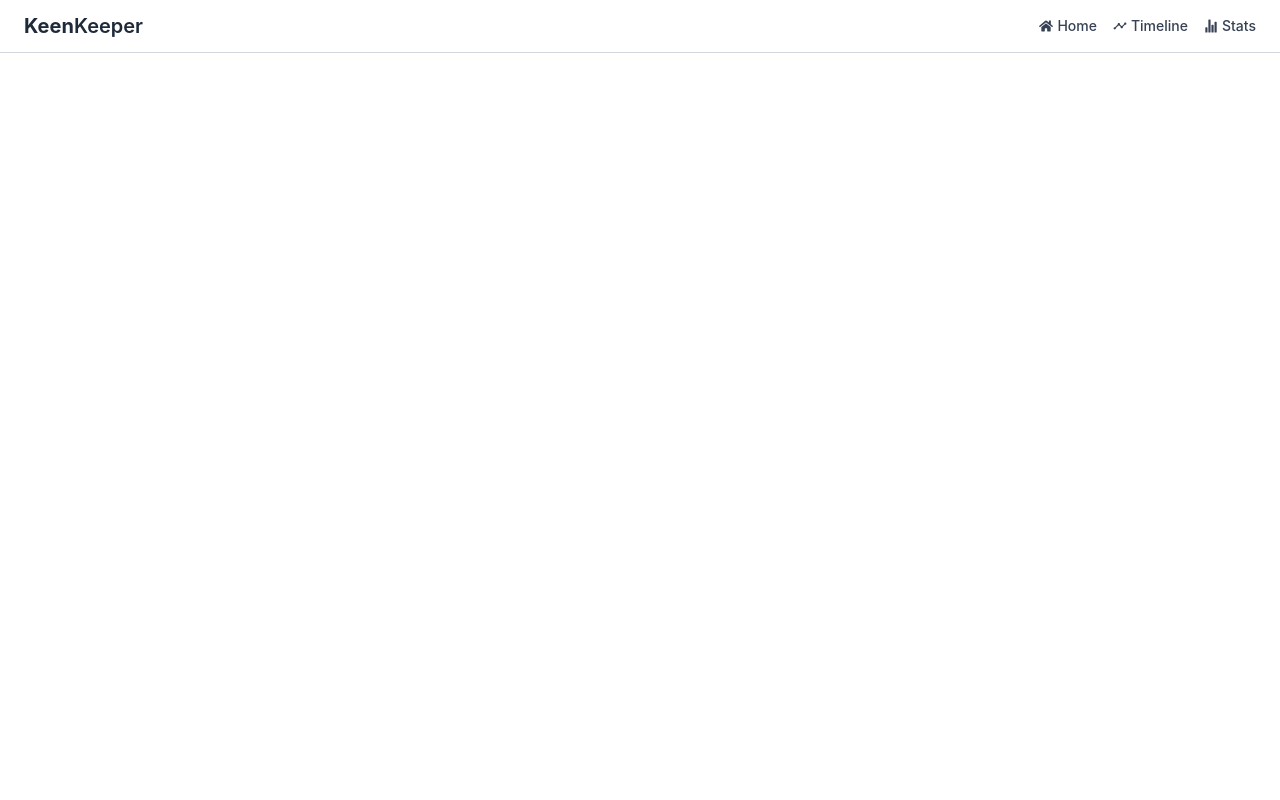
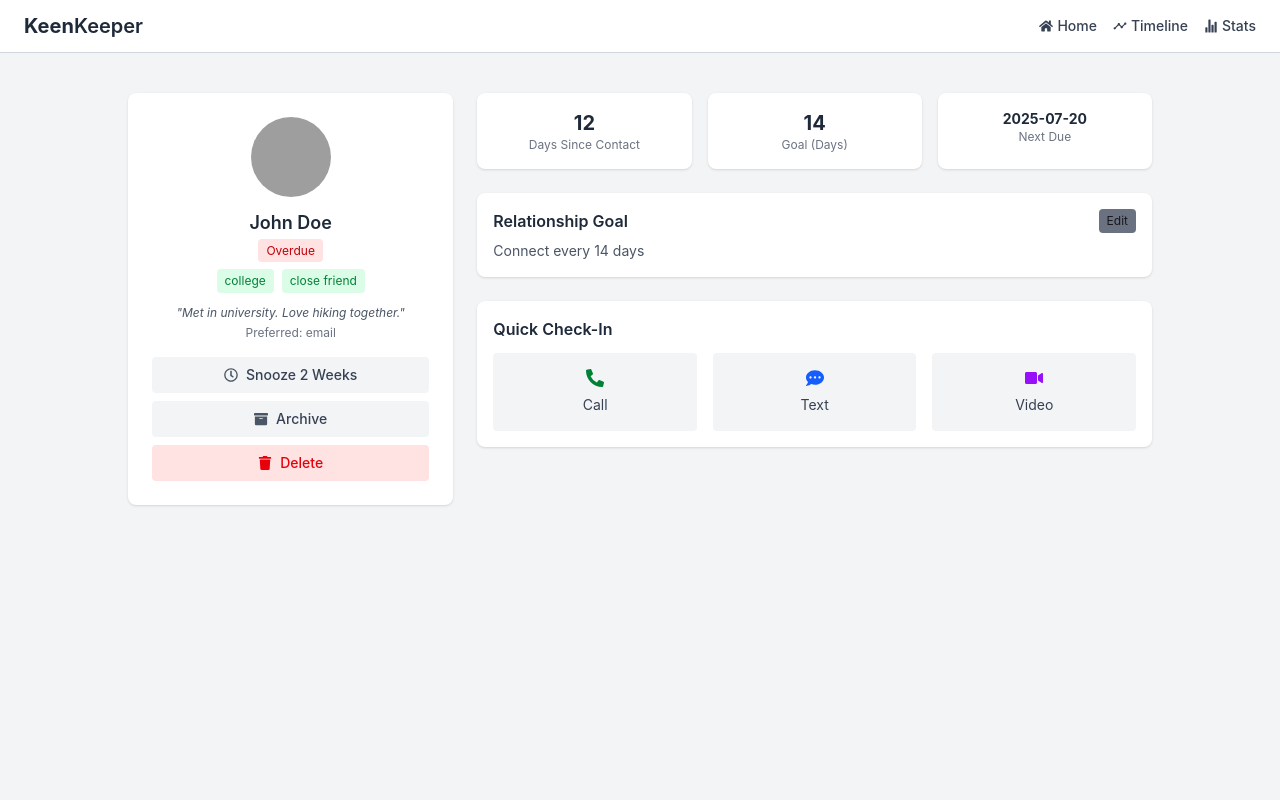
Before and after one commit to sarwar-jahan1/Assignment-7-keen-keeper, a React (Vite) app: page /friend/1 in a window 1280 px wide. Shown: the top 800 px of the page. Built offline with nearby package versions, Linux system fonts and the light colour scheme; grey boxes are pictures that could not be loaded.

Commit message:
Added individual details for every friend and fix somethings

```diff
--- a/src/App.jsx
+++ b/src/App.jsx
@@ -5,6 +5,8 @@ import Navbar from "./components/Navbar/Navbar";
 import Home from "./Pages/Home";
 import Timeline from "./Pages/Timeline";
 import Stats from "./Pages/Stats";
+import FriendDetails from "./Pages/FriendDetails";
+import Footer from "./components/Footer/Footer";
 
 function App() {
   return (
@@ -15,7 +17,9 @@ function App() {
         <Route path="/" element={<Home />} />
         <Route path="/timeline" element={<Timeline />} />
         <Route path="/stats" element={<Stats />} />
+        <Route path="/friend/:id" element={<FriendDetails />} />
       </Routes>
+      <Footer></Footer>
 
     </BrowserRouter>
   );
--- /dev/null
+++ b/src/Pages/FriendDetails.jsx
@@ -0,0 +1,147 @@
+import { useParams } from "react-router-dom";
+import friends from "../data/friend.json";
+import { FaPhoneAlt } from "react-icons/fa";
+import { FaCommentDots } from "react-icons/fa";
+import { FaVideo } from "react-icons/fa";
+import { FaRegClock } from "react-icons/fa";
+import { FaArchive } from "react-icons/fa";
+import { FaTrash } from "react-icons/fa";
+
+const FriendDetails = () => {
+  const { id } = useParams();
+  const friend = friends.find((f) => f.id === parseInt(id));
+
+  if (!friend) {
+    return (
+      <div className="min-h-screen flex items-center justify-center text-red-500 text-lg">
+        Friend not found
+      </div>
+    );
+  }
+
+  return (
+    <div className="bg-gray-100 min-h-screen py-10 px-4">
+      <div className="max-w-5xl mx-auto grid grid-cols-1 md:grid-cols-3 gap-6">
+        {/* LEFT CARD */}
+        <div className="bg-white p-6 rounded-lg shadow text-center">
+          <img
+            src={friend.picture}
+            alt={friend.name}
+            className="w-20 h-20 rounded-full mx-auto mb-3"
+          />
+
+          <h2 className="font-semibold text-lg text-gray-800">{friend.name}</h2>
+
+          <span
+            className={`text-xs px-2 py-1 rounded ${
+              friend.status === "on-track"
+                ? "bg-green-100 text-green-700"
+                : "bg-red-100 text-red-700"
+            }`}
+          >
+            {friend.status === "on-track" ? "On-Track" : "Overdue"}
+          </span>
+
+          <div className="mt-2 flex justify-center gap-2 flex-wrap">
+            {friend.tags.map((tag, i) => (
+              <span
+                key={i}
+                className="text-xs bg-green-100 text-green-700 px-2 py-1 rounded"
+              >
+                {tag}
+              </span>
+            ))}
+          </div>
+
+          <p className="text-xs text-gray-600 mt-3 italic">"{friend.bio}"</p>
+
+          <p className="text-xs text-gray-500 mt-1">Preferred: email</p>
+
+          {/* Buttons */}
+          <div className="mt-4 space-y-2 text-sm">
+            <button className="w-full bg-gray-100 text-gray-700 font-medium py-2 rounded hover:bg-gray-200 flex items-center justify-center gap-2">
+              <FaRegClock className="text-gray-600" />
+              Snooze 2 Weeks
+            </button>
+
+            <button className="w-full bg-gray-100 text-gray-700 font-medium py-2 rounded hover:bg-gray-200 flex items-center justify-center gap-2">
+              <FaArchive className="text-gray-600" />
+              Archive
+            </button>
+
+            <button className="w-full bg-red-100 text-red-600 font-medium py-2 rounded hover:bg-red-200 flex items-center justify-center gap-2">
+              <FaTrash className="text-red-600" />
+              Delete
+            </button>
+          </div>
+        </div>
+
+        {/* RIGHT SIDE */}
+        <div className="md:col-span-2 space-y-6">
+          {/* TOP STATS */}
+          <div className="grid grid-cols-1 sm:grid-cols-3 gap-4">
+            <div className="bg-white p-4 rounded-lg shadow text-center">
+              <h2 className="text-xl font-bold text-gray-800">
+                {friend.days_since_contact}
+              </h2>
+              <p className="text-xs text-gray-500">Days Since Contact</p>
+            </div>
+
+            <div className="bg-white p-4 rounded-lg shadow text-center">
+              <h2 className="text-xl font-bold text-gray-800">{friend.goal}</h2>
+              <p className="text-xs text-gray-500">Goal (Days)</p>
+            </div>
+
+            <div className="bg-white p-4 rounded-lg shadow text-center">
+              <h2 className="text-sm font-bold text-gray-800">
+                {friend.next_due_date}
+              </h2>
+              <p className="text-xs text-gray-500">Next Due</p>
+            </div>
+          </div>
+
+          {/* RELATIONSHIP GOAL */}
+          <div className="bg-white p-4 rounded-lg shadow">
+            <div className="flex justify-between items-center">
+              <h3 className="font-semibold text-gray-800">Relationship Goal</h3>
+              <button className="text-xs bg-gray-500 px-2 py-1 rounded hover:bg-gray-300">
+                Edit
+              </button>
+            </div>
+
+            <p className="text-sm text-gray-600 mt-2">
+              Connect every {friend.goal} days
+            </p>
+          </div>
+
+          {/* QUICK CHECK-IN */}
+          <div className="bg-white p-4 rounded-lg shadow">
+            <h3 className="font-semibold mb-3 text-gray-800">Quick Check-In</h3>
+
+            <div className="grid grid-cols-3 gap-4 text-center">
+              <div className="bg-gray-100 p-4 rounded hover:bg-gray-200 cursor-pointer flex flex-col items-center gap-2">
+                <FaPhoneAlt className="text-green-700 text-lg" />
+                <p className="text-sm text-gray-700">Call</p>
+              </div>
+
+              <div className="bg-gray-100 p-4 rounded hover:bg-gray-200 cursor-pointer flex flex-col items-center gap-2">
+                <FaCommentDots className="text-blue-600 text-lg" />
+                <p className="text-sm text-gray-700">Text</p>
+              </div>
+
+              <div className="bg-gray-100 p-4 rounded hover:bg-gray-200 cursor-pointer flex flex-col items-center gap-2">
+                <FaVideo className="text-purple-600 text-lg" />
+                <p className="text-sm text-gray-700">Video</p>
+              </div>
+            </div>
+          </div>
+        </div>
+      </div>
+
+
+
+    </div>
+  );
+};
+
+export default FriendDetails;
--- a/src/Pages/Home.jsx
+++ b/src/Pages/Home.jsx
@@ -1,10 +1,11 @@
 import React from "react";
 import friends from "../data/friend.json";
 import { FaFacebookF, FaTwitter, FaGithub } from "react-icons/fa";
+import { Link } from "react-router-dom";
 
 const Home = () => {
   return (
-    <div className="bg-white min-h-screen text-center ">
+    <div className="bg-white min-h-screen text-center py-5">
       {/* Header */}
       <h1 className="text-3xl md:text-4xl font-bold text-black mb-3">
         Friends to keep close in your life
@@ -58,10 +59,8 @@ const Home = () => {
 
         <div className="grid grid-cols-1 sm:grid-cols-2 md:grid-cols-4 gap-6">
           {friends.map((friend) => (
-            <div
-              key={friend.id}
-              className="bg-gray-100 p-5 rounded shadow-md text-center transition duration-300 hover:shadow-lg"
-            >
+            <Link to={`/friend/${friend.id}`} key={friend.id}>
+              <div className="bg-gray-100 p-5 rounded shadow-md text-center transition duration-300 hover:shadow-lg cursor-pointer">
                 <img
                   src={friend.picture}
                   alt={friend.name}
@@ -95,43 +94,11 @@ const Home = () => {
                   {friend.status === "on-track" ? "On-Track" : "Overdue"}
                 </span>
               </div>
+            </Link>
           ))}
         </div>
       </div>
 
-      <div className="bg-[#2d5f4a] text-white mt-16 py-10 ">
-        <h2 className="text-2xl font-bold mb-2">KeenKeeper</h2>
-        <p className="text-sm text-gray-200 mb-6">
-          Your personal shelf of meaningful connections. Browse, tend, and
-          nurture the relationships that matter most.
-        </p>
-
-        <p className="mb-3 font-semibold">Social Links</p>
-
-        <div className="flex justify-center gap-4 mb-6">
-          <div className="bg-white text-black p-2 rounded-full">
-            <FaGithub />
-          </div>
-          <div className="bg-white text-black p-2 rounded-full">
-            <FaFacebookF />
-          </div>
-          <div className="bg-white text-black p-2 rounded-full">
-            <FaTwitter />
-          </div>
-
-        </div>
-        <div className="w-full max-w-5xl mx-auto border-t border-green-900 my-6"></div>
-
-        <div className="flex justify-between max-w-5xl mx-auto text-xs text-gray-200 px-4">
-          <p>© 2026 KeenKeeper. All rights reserved.</p>
-
-          <div className="flex gap-4">
-            <span>Privacy Policy</span>
-            <span>Terms of Service</span>
-            <span>Cookies</span>
-          </div>
-        </div>
-      </div>
     </div>
   );
 };
--- /dev/null
+++ b/src/components/Footer/Footer.jsx
@@ -0,0 +1,43 @@
+import { FaFacebookF, FaTwitter, FaGithub } from "react-icons/fa";
+
+const Footer = () => {
+  return (
+    <div className="bg-[#2d5f4a] text-white  py-10 text-center">
+
+      <h2 className="text-2xl font-bold mb-2">KeenKeeper</h2>
+
+      <p className="text-sm text-gray-200 mb-6">
+        Your personal shelf of meaningful connections. Browse, tend, and nurture the relationships that matter most.
+      </p>
+
+      <p className="mb-3 font-semibold">Social Links</p>
+
+      <div className="flex justify-center gap-4 mb-6">
+        <div className="bg-white text-black p-2 rounded-full">
+          <FaGithub />
+        </div>
+        <div className="bg-white text-black p-2 rounded-full">
+          <FaFacebookF />
+        </div>
+        <div className="bg-white text-black p-2 rounded-full">
+          <FaTwitter />
+        </div>
+      </div>
+
+      <div className="border-t border-gray-400 max-w-5xl mx-auto mb-4"></div>
+
+      <div className="flex justify-between max-w-5xl mx-auto text-xs text-gray-200 px-4">
+        <p>© 2026 KeenKeeper. All rights reserved.</p>
+
+        <div className="flex gap-4">
+          <span>Privacy Policy</span>
+          <span>Terms of Service</span>
+          <span>Cookies</span>
+        </div>
+      </div>
+
+    </div>
+  );
+};
+
+export default Footer;
--- a/src/components/Navbar/Navbar.jsx
+++ b/src/components/Navbar/Navbar.jsx
@@ -7,7 +7,7 @@ import { IoStatsChart } from "react-icons/io5";
 
 const Navbar = () => {
   return (
-    <div className="bg-white px-6 py-3 flex justify-between items-center border-b border-gray-300">
+    <div className="bg-white px-6 py-3 flex justify-between items-center border-b border-gray-300 ">
 
   {/* Logo */}
   <h1 className="text-xl font-semibold text-gray-800">
```
Lines whose indentation alone changed are shown as unchanged.
